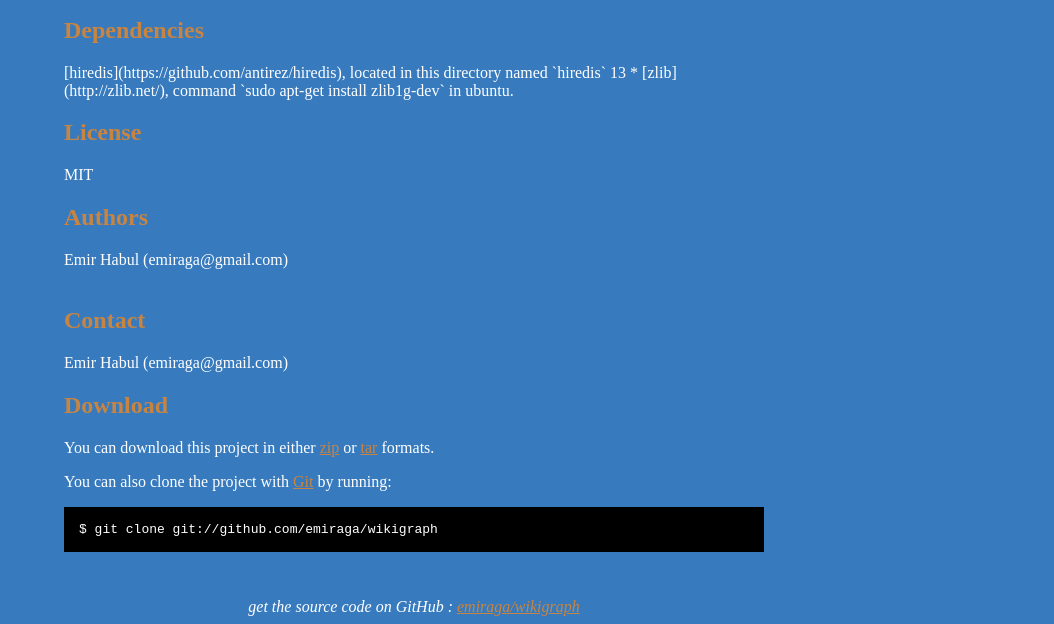
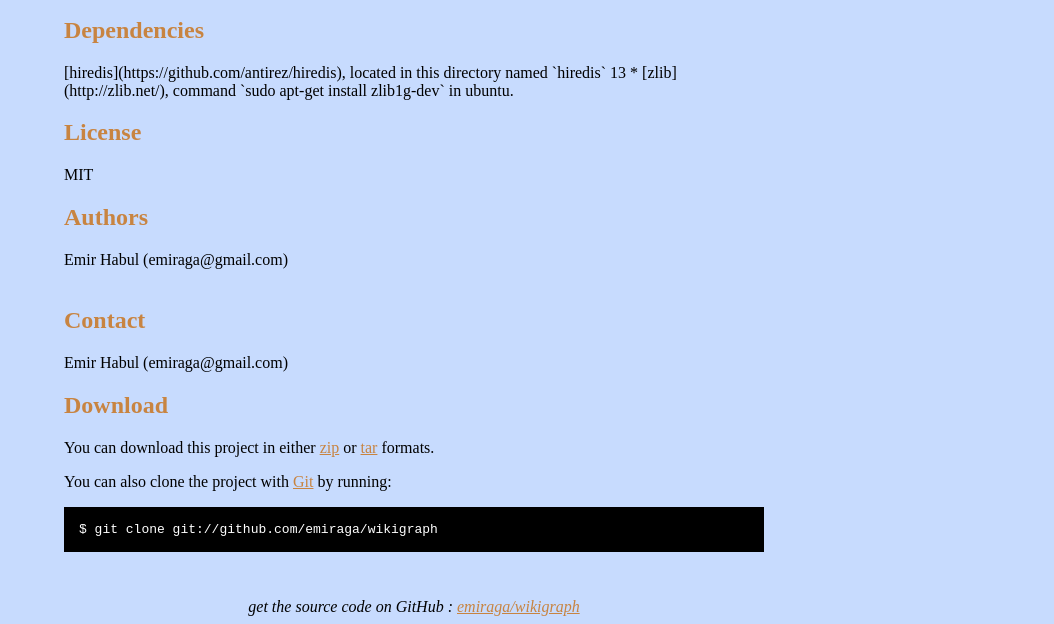
Before and after one commit to emiraga/wikigraph, a plain HTML site: page index.html in a window 1280 px wide. Shown: the part 340-964 px from the top of the page, without its empty margins (226-1280 px from the left). Drawn offline with Linux system fonts and the light colour scheme.

Commit message:
Change color

```diff
--- a/index.html
+++ b/index.html
@@ -8,9 +8,9 @@
   <style type="text/css">
     body {
       margin-top: 1.0em;
-      background-color: #377bbe;
+      background-color: #c7dbfe;
       font-family: "Helvetica,Arial,FreeSans";
-      color: #ffffff;
+      color: #000000;
     }
     #container {
       margin: 0 auto;
```
